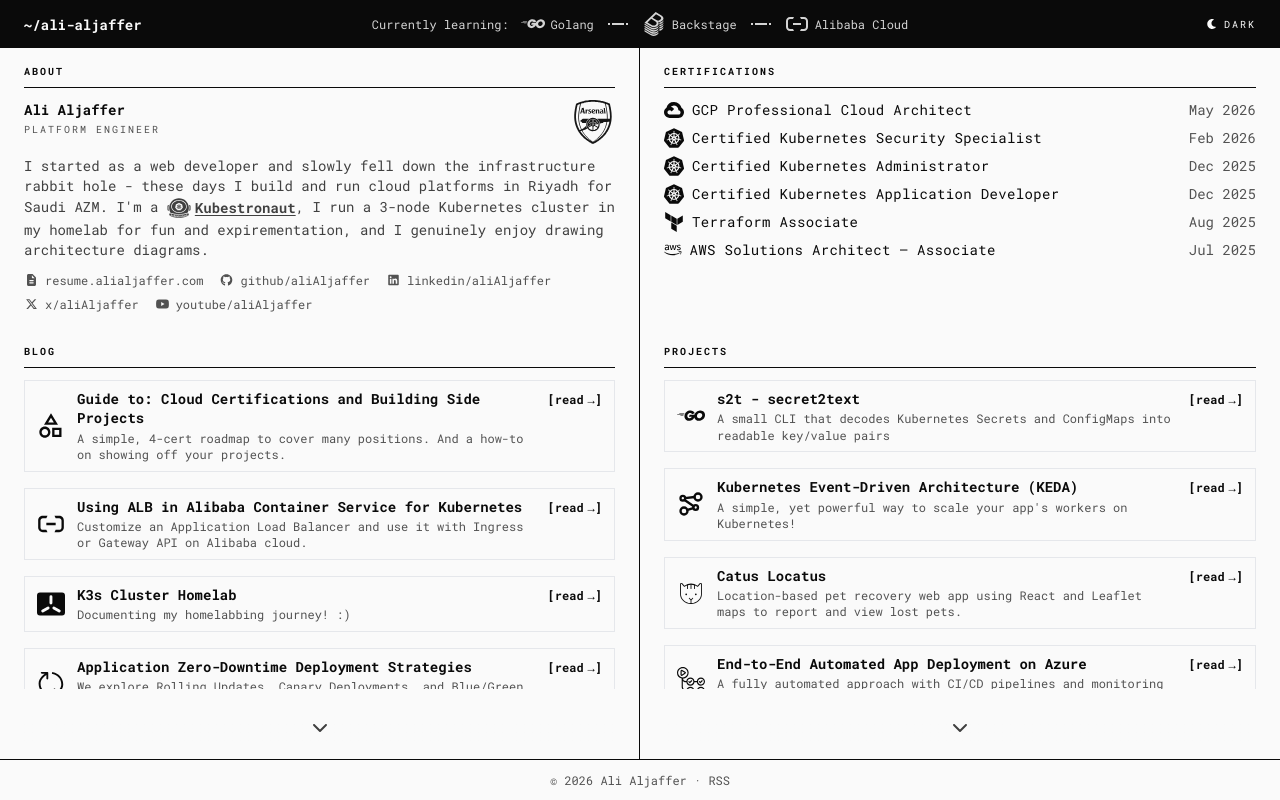
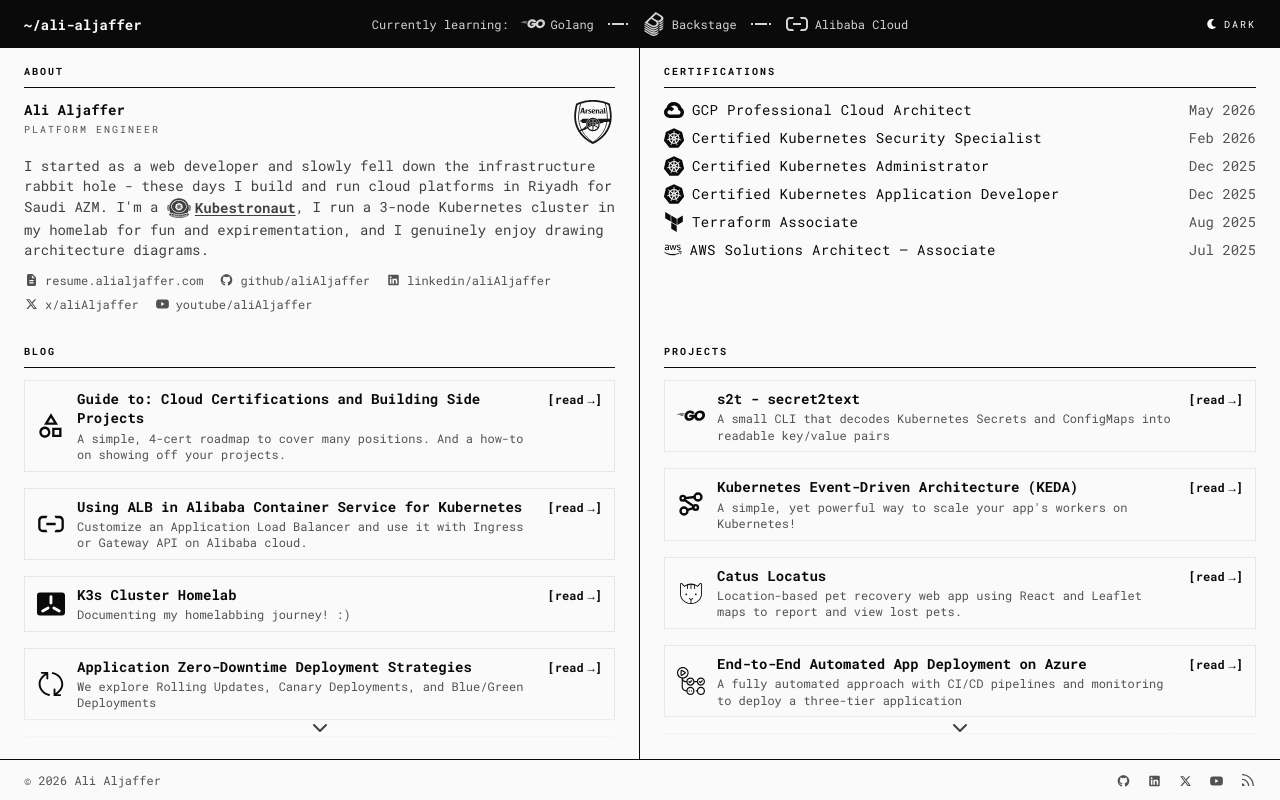
Before and after one commit to aliAljaffer/aliAljaffer.github.io, a Next.js app: page / in a window 1280 px wide. Built offline with nearby package versions, Linux system fonts and the light colour scheme.

Commit message:
Fix scrollport chevron alignment and add footer social icons

```diff
--- a/src/app/components/CaseStudySection.tsx
+++ b/src/app/components/CaseStudySection.tsx
@@ -31,7 +31,7 @@
       <SectionLabel id={id}>{title}</SectionLabel>
       <ScrollableList
         fitToContent
-        className="space-y-4 max-h-[40vh] md:max-h-[85%] overflow-y-auto overflow-x-hidden scrollbar-hidden"
+        className="space-y-4 max-h-[40vh] md:max-h-full overflow-y-auto overflow-x-hidden scrollbar-hidden"
       >
         {items.map((item) => {
           const cta = ctaLabel || "Read article";
--- a/src/app/components/Footer.tsx
+++ b/src/app/components/Footer.tsx
@@ -1,11 +1,35 @@
+import { FontAwesomeIcon } from "@fortawesome/react-fontawesome";
+import { RiRssLine } from "react-icons/ri";
+import { contactData } from "@/data/profile";
+
+const linkClass =
+  "text-neutral-600 dark:text-neutral-400 hover:text-neutral-950 dark:hover:text-neutral-50";
+
 export default function Footer() {
+  const socials = contactData.filter((c) => c.label !== "Resume");
+
   return (
-    <footer className="px-6 py-3 border-t border-neutral-950 dark:border-neutral-100 text-center text-xs text-neutral-600 dark:text-neutral-400">
-      © {new Date().getFullYear()} Ali Aljaffer
-      {" · "}
-      <a href="/rss.xml" className="hover:text-neutral-950 dark:hover:text-neutral-50 hover:underline">
-        RSS
-      </a>
+    <footer className="px-6 py-3 border-t border-neutral-950 dark:border-neutral-100 text-xs text-neutral-600 dark:text-neutral-400">
+      <div className="flex flex-wrap items-center justify-between gap-3">
+        <span>© {new Date().getFullYear()} Ali Aljaffer</span>
+        <div className="flex items-center gap-4">
+          {socials.map((c) => (
+            <a
+              key={c.label}
+              href={c.value}
+              target="_blank"
+              rel="noreferrer"
+              aria-label={c.label}
+              className={linkClass}
+            >
+              <FontAwesomeIcon icon={c.icon} className="w-4 h-4" />
+            </a>
+          ))}
+          <a href="/rss.xml" aria-label="RSS feed" className={linkClass}>
+            <RiRssLine className="w-4 h-4" aria-hidden="true" />
+          </a>
+        </div>
+      </div>
     </footer>
   );
 }
```
